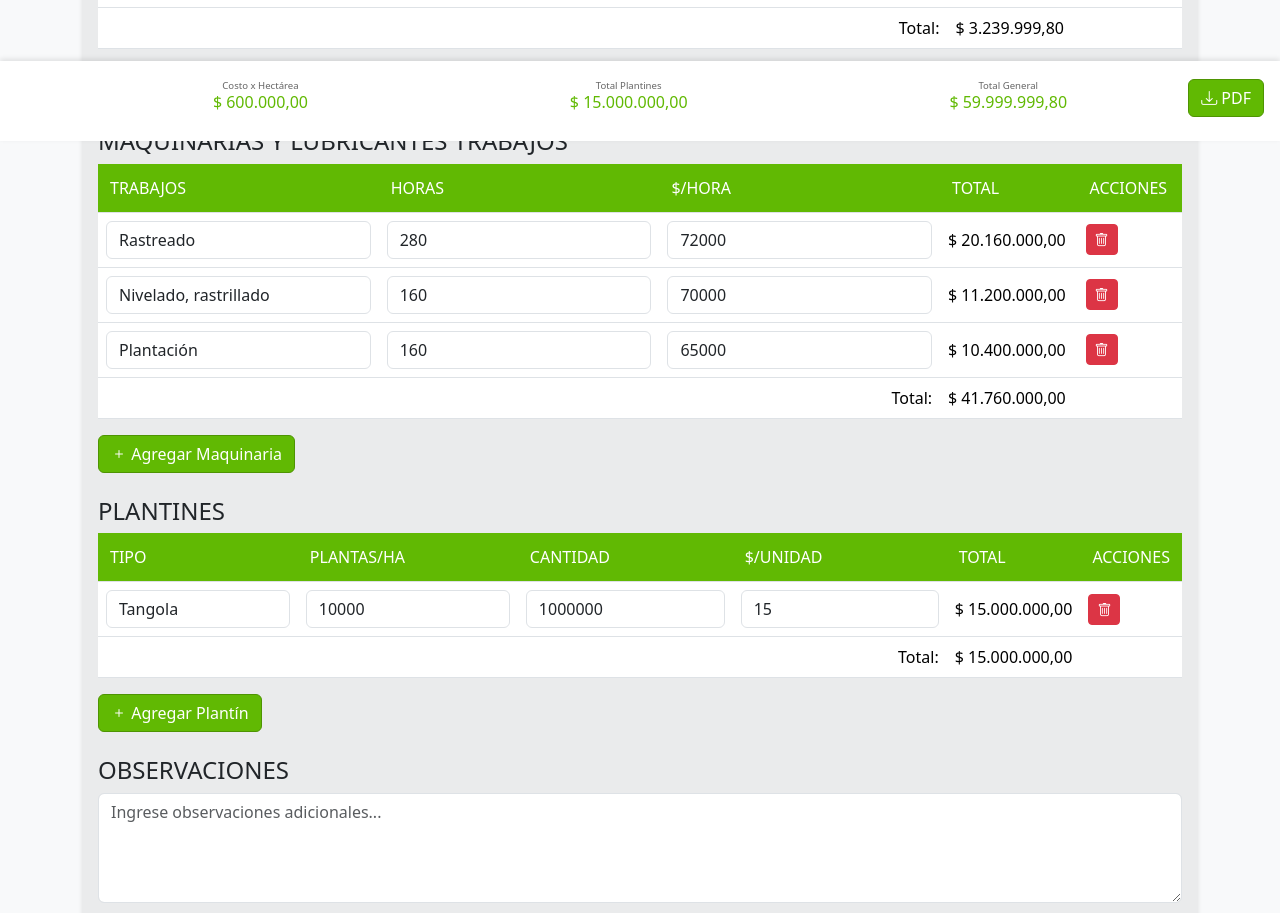
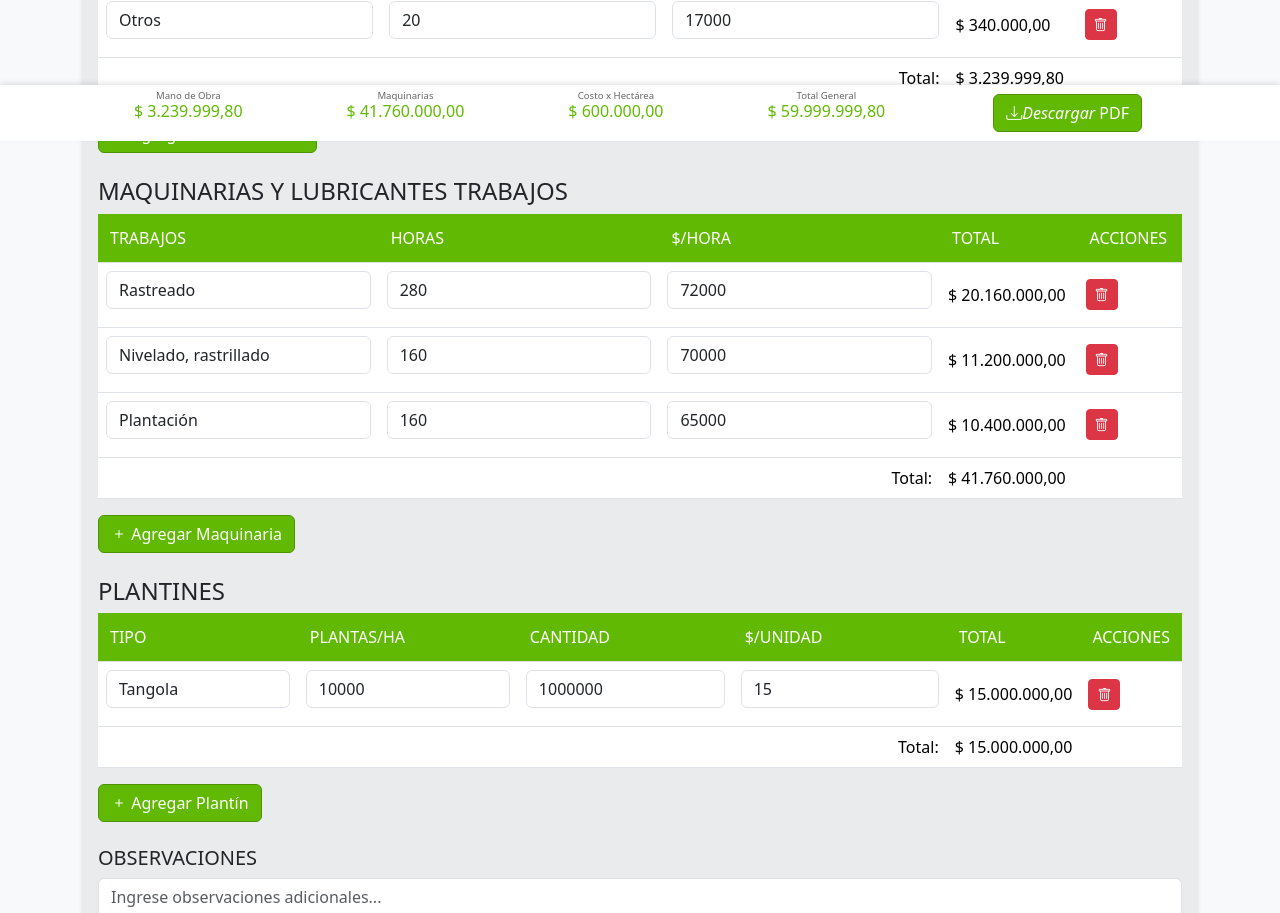
Before and after one commit to josegazano732/App-Presupuesto, an Angular app: page / in a window 1280 px wide. Shown: the part 659-1572 px from the top of the page. Built offline with nearby package versions, Linux system fonts and the light colour scheme.

Commit message:
Avances varios

```diff
--- a/src/app/components/budget-form/budget-form.component.css
+++ b/src/app/components/budget-form/budget-form.component.css
@@ -85,7 +85,7 @@
 }
 /* Ver esta seccion*/
 .total-item {
-  margin: 15px;
+  margin: 1px;
   padding: 0rem;
   text-align: center;
 }
@@ -98,7 +98,7 @@
 /* Ver esta seccion*/
 .total-item .h6{
   margin: 0.5rem 4 0;
-  padding: 0.1rem;
+  padding: 0rem;
   color: var(--primary-color);
 }
 
@@ -116,6 +116,7 @@
     display: block;
   }
 
+
   .desktop-view {
     display: none;
   }
@@ -131,7 +132,8 @@
   }
 
   .totals-grid {
-    grid-template-columns: 1fr;
+    flex-wrap: wrap;  /* footer movil */
+    margin: 0.25rem;
   }
 
   /* Ver como ubicar el boton aqui */
@@ -145,6 +147,7 @@
 
   .action-buttons .btn {
     width: 75%;
+    margin-bottom: 3rem;
   }
 }
 
@@ -161,6 +164,7 @@
 
   .form-control {
     transition: border-color 0.15s ease-in-out;
+    margin-bottom: 10px;
   }
 
   .form-control:focus {
--- a/src/app/components/budget-form/budget-form.component.html
+++ b/src/app/components/budget-form/budget-form.component.html
@@ -210,8 +210,8 @@
     </div>
 
     <!-- Observations -->
-    <div class="mb-5">
-      <h4>OBSERVACIONES</h4>
+    <div class="mb-5 " >
+      <h5>OBSERVACIONES</h5>
       <textarea
         class="form-control"
         rows="4"
@@ -224,25 +224,44 @@
     <div class="totals-summary ">
       <div class="totals-grid container">
         <div class="total-item">
+          <h6>Mano de Obra</h6>
+          <p class="h6">{{formatCurrency(budget.totalLaborCost)}}</p>
+        </div>
+        <div class="total-item">
+          <h6>Maquinarias</h6>
+          <p class="h6">{{formatCurrency(budget.totalMachineryCost)}}</p>
+        </div>
+        <div class="total-item">
           <h6>Costo x Hectárea</h6>
           <p class="h6">{{formatCurrency(budget.totalCostPerHectare)}}</p>
         </div>
+        <!--
         <div class="total-item">
           <h6>Total Plantines</h6>
           <p class="h6">{{formatCurrency(budget.totalSeedlingsCost)}}</p>
         </div>
+        -->
         <div class="total-item">
           <h6>Total General</h6>
           <p class="h6">{{formatCurrency(budget.grandTotal)}}</p>
         </div>
+
+        <div class="total-item">
+          <button class="btn btn-primary m-1" (click)="downloadPDF()">
+            <i class="bi bi-download">Descargar</i> PDF
+          </button>
+        </div>
+
+
+
       </div>
     </div>
   </div>
 
-  <!-- Action Buttons -->
+  <!-- Action Buttons
   <div class="action-buttons">
     <button class="btn btn-primary" (click)="downloadPDF()">
       <i class="bi bi-download"></i> PDF
     </button>
-  </div>
+  </div>-->
 </div>
--- a/src/app/services/pdf/totals.service.ts
+++ b/src/app/services/pdf/totals.service.ts
@@ -35,9 +35,13 @@ export class PdfTotalsService {
     pdf.setFont('helvetica', 'normal');
 
     currentY += 7;
-    pdf.text(`Costo por Hectárea: ${formatCurrency(budget.totalCostPerHectare)}`, this.MARGIN, currentY);
+    pdf.text(`Mano de Obra: ${formatCurrency(budget.totalLaborCost)}`, this.MARGIN, currentY);
+    currentY += 7;
+    pdf.text(`Maquinarias y Lubricantes: ${formatCurrency(budget.totalMachineryCost)}`, this.MARGIN, currentY);
     currentY += 7;
     pdf.text(`Total Plantines: ${formatCurrency(budget.totalSeedlingsCost)}`, this.MARGIN, currentY);
+    currentY += 7;
+    pdf.text(`Costo por Hectárea: ${formatCurrency(budget.totalCostPerHectare)}`, this.MARGIN, currentY);
     currentY += 7;
     pdf.text(`TOTAL GENERAL: ${formatCurrency(budget.grandTotal)}`, this.MARGIN, currentY);
   }
```
